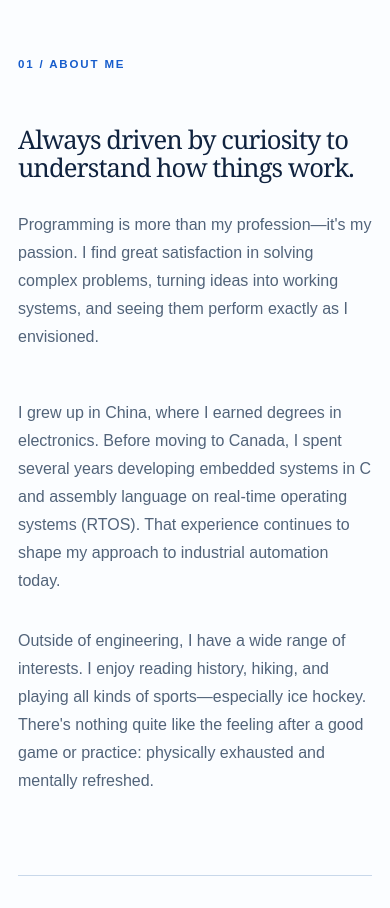
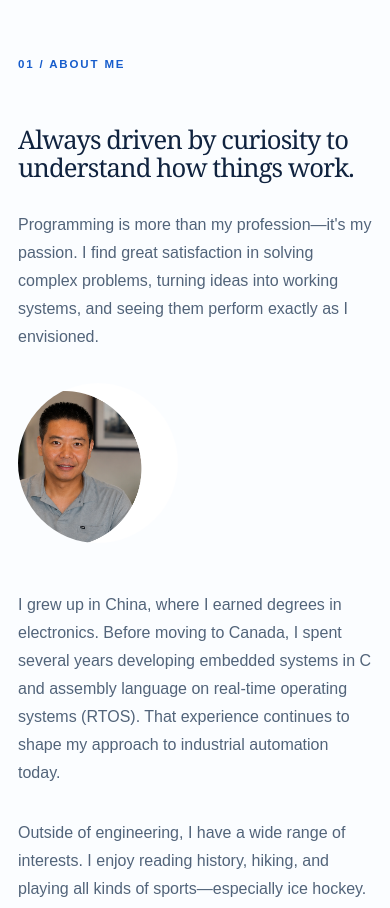
Before and after one commit to kwcontrols/KW-Portfolio, a Next.js app: page / in a window 390 px wide. Shown: the part 1080-1988 px from the top of the page. Built offline with nearby package versions, Linux system fonts and the light colour scheme.

Commit message:
Add portrait to About Me section

```diff
--- a/app/globals.css
+++ b/app/globals.css
@@ -70,6 +70,9 @@ p { color: var(--ink-soft); font-size: 1rem; line-height: 1.75; }
 .section { padding: clamp(5rem, 9vw, 9rem) 0; border-top: 1px solid var(--line); }
 .section-heading { display: grid; grid-template-columns: minmax(180px, .45fr) minmax(0, 1.55fr); gap: clamp(2rem, 6vw, 6rem); margin-bottom: clamp(3rem, 6vw, 6rem); }
 .section-heading p:not(.section-index) { max-width: 66ch; margin: 1.8rem 0 0; }
+.about-intro { display: grid; grid-template-columns: minmax(0, 1fr) 160px; align-items: start; gap: clamp(2rem, 5vw, 5rem); }
+.about-portrait { width: 160px; height: 160px; overflow: hidden; border-radius: 50%; justify-self: end; }
+.about-portrait img { width: 100%; height: 100%; object-fit: cover; object-position: 38% 52%; transform: scale(1.75); }
 .two-column { display: grid; grid-template-columns: repeat(2, 1fr); gap: clamp(2rem, 7vw, 7rem); padding-left: calc(22.5% + 3rem); }
 .two-column p { margin: 0; }
 .experience-grid, .beyond-grid { display: grid; grid-template-columns: repeat(3, 1fr); gap: 1px; background: var(--line); border: 1px solid var(--line); }
@@ -122,6 +125,8 @@ footer a { text-decoration: none; }
   .experience-grid article, .beyond-grid article { min-height: 220px; }
   .timeline > div { grid-template-columns: 1fr; gap: .3rem; }
   .project-visual { min-height: 260px; }
+  .about-intro { grid-template-columns: 1fr; }
+  .about-portrait { justify-self: start; }
   footer { flex-direction: column; }
 }
 
--- a/app/page.tsx
+++ b/app/page.tsx
@@ -82,6 +82,7 @@ export default function Home() {
         <section className="section" id="about">
           <div className="section-heading">
             <p className="section-index">01 / About me</p>
+            <div className="about-intro">
               <div>
                 <h2>Always driven by curiosity to understand how things work.</h2>
                 <p>
@@ -89,6 +90,10 @@ export default function Home() {
                   satisfaction in solving complex problems, turning ideas into working
                   systems, and seeing them perform exactly as I envisioned.
                 </p>
+              </div>
+              <div className="about-portrait">
+                <img src="/kui-wu-headshot.png" alt="Portrait of Kui Wu" />
+              </div>
             </div>
           </div>
           <div className="two-column">
```
Also changed, not shown: public/kui-wu-headshot.png (added). Lines whose indentation alone changed are shown as unchanged.
